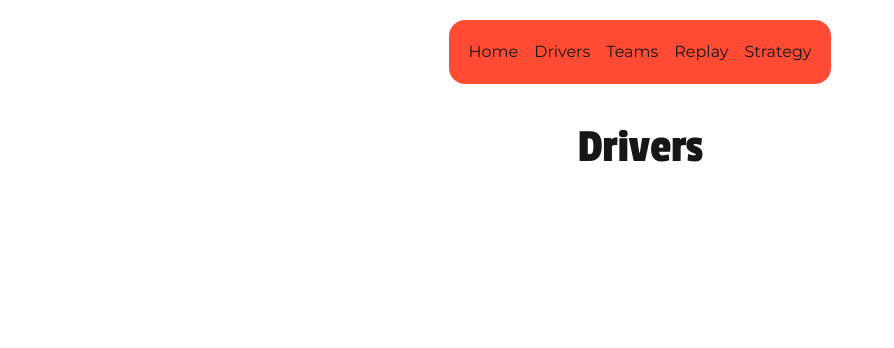
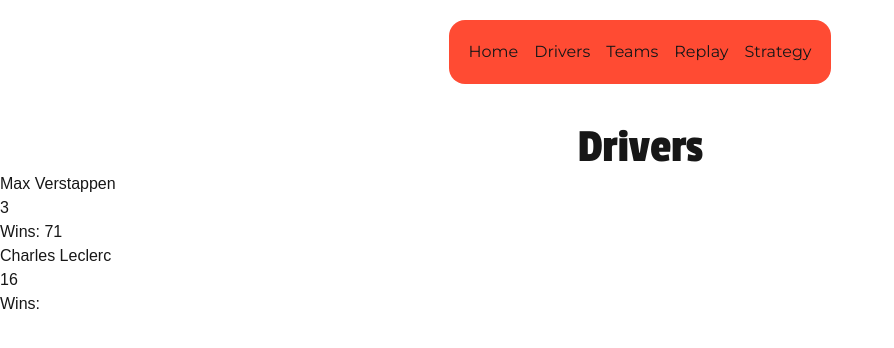
Before and after one commit to hiralsinghal/thirdspace-f1, a Next.js app: page /drivers in a window 1280 px wide. Shown: the top 348 px of the page, without its empty margins (0-894 px from the left). Built offline with nearby package versions, Linux system fonts and the light colour scheme; a web font is replaced by a local one.

Commit message:
setting up the structure for /drivers--json, component, and more did a lil bit work on strategy page

```diff
--- a/src/app/drivers/page.tsx
+++ b/src/app/drivers/page.tsx
@@ -1,7 +1,17 @@
-
+import drivers from "@/data/drivers.json";
+import {Driver} from "@/types/driver";
+import DriverCard from "@/components/DriverCard";
 
 export default function Drivers() {
     return (
-        <h1 className="mt-10 mx-auto text-center font-heading text-5xl">Drivers</h1>
+        <div>
+            <h1 className="mt-10 mx-auto text-center font-heading text-5xl">Drivers</h1>
+
+            <div>
+                {(drivers as Driver[]).map((driver) => (
+                    <DriverCard key={driver.id} driver={driver} />
+                ))}
+            </div>
+        </div>
     );
 }
--- a/src/app/strategy/page.tsx
+++ b/src/app/strategy/page.tsx
@@ -2,6 +2,31 @@
 
 export default function Strategy() {
     return (
-        <div></div>
+        <div className="ml-5 mr-5">
+            <h1 className="float mt-10 mx-auto font-heading text-center text-5xl">Pit Wall Strategy</h1>
+            <p className="float text-center italic">Plan a race strategy.</p>
+
+            <main>
+                <div className="controls">
+                    <label htmlFor="race">Race</label>
+                    <select id="race"></select>
+                </div>
+            </main>
+
+            <div>
+                <button>Pre Race Odds</button>
+                <button>Replay the Real Race</button>
+            </div>
+
+            <div>
+                <p>Your Plan</p>
+            </div>
+
+            <div>
+                <p className="bold">Rival</p>
+                <label htmlFor="rival">Race Against</label>
+                <select id="rival"></select>
+            </div>
+        </div>
     );
 }
--- /dev/null
+++ b/src/components/DriverCard.tsx
@@ -0,0 +1,11 @@
+import { Driver } from "@/types/driver";
+
+export default function DriverCard({ driver }: {driver: Driver}) {
+    return (
+        <div>
+            <h2>{driver.firstName} {driver.lastName}</h2>
+            <p>{driver.number}</p>
+            <p>Wins: {driver.wins}</p>
+        </div>
+    );
+}
--- /dev/null
+++ b/src/data/drivers.json
@@ -0,0 +1,21 @@
+[
+    {
+        "id": "verstappen",
+        "number": 3,
+        "firstName":"Max",
+        "lastName": "Verstappen",
+        "nationality":"Dutch",
+        "team":"Red Bull Racing",
+        "teamColor":"#3671C6",
+        "championships":4,
+        "wins":71,
+        "podiums":133,
+        "careerPoints":3589.5
+    },
+    {
+        "id": "leclerc",
+        "number":16,
+        "firstName":"Charles",
+        "lastName":"Leclerc"
+    }
+]
--- /dev/null
+++ b/src/types/driver.ts
@@ -0,0 +1,13 @@
+export interface Driver {
+    id: string;
+    number:number;
+    firstName: string;
+    lastName: string;
+    nationality: string;
+    team: string;
+    teamColor: string;
+    championships: number;
+    wins: number;
+    podiums: number;
+    careerPoints: number;
+}
```
